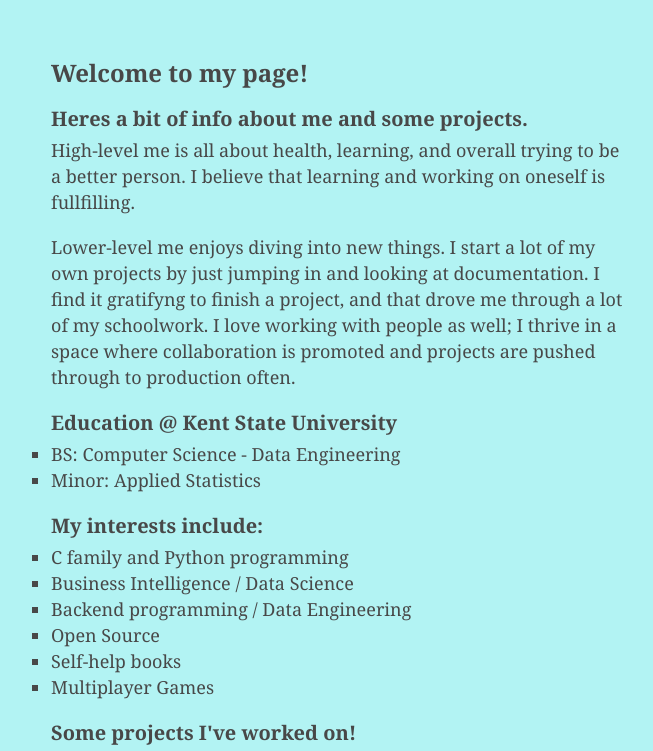
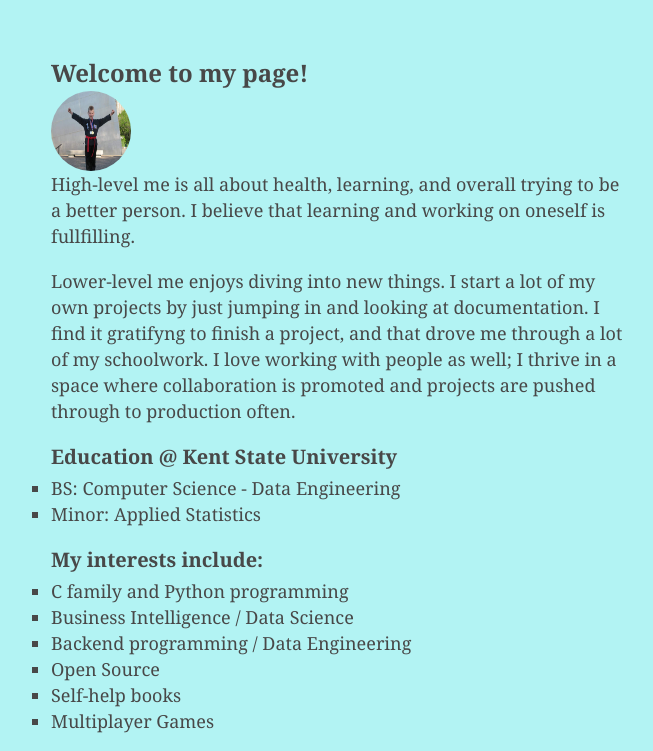
Before and after one commit to jasonbconley/Portfolio, a plain HTML site: page index.html in a window 1280 px wide. Shown: the top 751 px of the page, without its empty margins (299-952 px from the left). Drawn offline with Linux system fonts and the light colour scheme.

Commit message:
Update index.html

```diff
--- a/index.html
+++ b/index.html
@@ -13,9 +13,8 @@
             <h2>
                 Welcome to my page!
             </h2>
-            <h3>
-                Heres a bit of info about me and some projects.
-            </h3>
+            <img src="img/martialarts.JPG" class="avatar">
+            <div class="header">
                 <p>
                     High-level me is all about health, learning, and overall trying to be a better person. I believe that learning and working on oneself is fullfilling.
                 </p>
@@ -29,6 +28,7 @@
                     <li>BS: Computer Science - Data Engineering</li>
                     <li>Minor: Applied Statistics</li>
                 </ul>
+                </div>
         </div>
 
             <h3 id="heading">My interests include:</h3>
```
